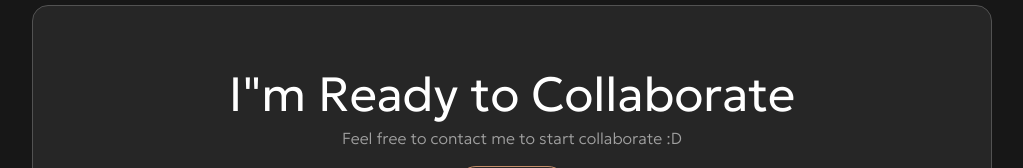
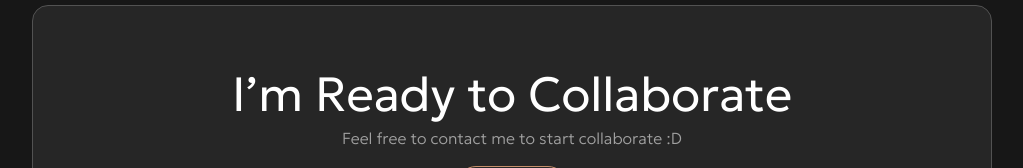
Before and after one commit to DefaDanuarta/danuarta-portfolio, a Next.js app: page / in a window 1280 px wide. Shown: the part 2271-2439 px from the top of the page, without its empty margins (128-1151 px from the left). Built offline with nearby package versions, Linux system fonts and the light colour scheme.

Commit message:
Debugging ContactCard

```diff
--- a/components/ContactCard.js
+++ b/components/ContactCard.js
@@ -5,12 +5,12 @@ export default function ContactCard() {
         <section className="flex flex-col bg-neutral-800 border border-neutral-600 rounded-2xl mt-8 mb-2 mx-4 xl:mx-40 lg:mx-16 md:mx-8">
             <div className="my-16 text-center px-4">
                 <p className="text-3xl font-light text-white md:text-5xl">
-                    I"m Ready to Collaborate
+                    I’m Ready to Collaborate
                 </p>
                 <p className="mt-2 text-sm font-extralight text-neutral-400 md:text-base">
                     Feel free to contact me to start collaborate :D
                 </p>
-                <a href={"mailto:defa.danuarta@email.com"}>
+                <a href="mailto:defa.danuarta@email.com">
                     <button className="mt-4 px-4 py-2 border text-[#C68F6B] border-[#C68F6B] rounded-full hover:bg-[#C68F6B] hover:text-black transition-all text-sm font-extralight">
                         Mail Me <i className="ms-2 fa-solid fa-envelope"></i>
                     </button>
```
